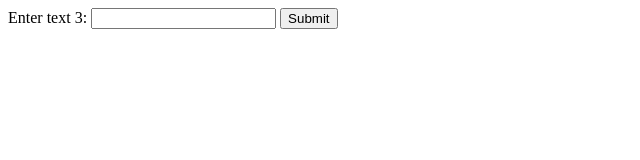
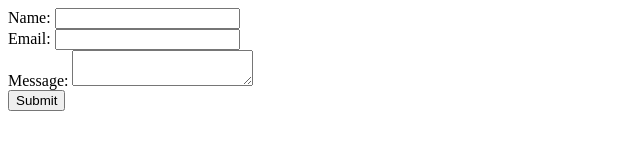
Before and after one commit to siddu71/Simpleform, a plain HTML site: page src/main/webapp/index.html in a window 1280 px wide. Shown: the whole page, without its empty margins (0-640 px from the left). Drawn offline with Linux system fonts and the light colour scheme.

Commit message:
Update index.html

```diff
--- a/src/main/webapp/index.html
+++ b/src/main/webapp/index.html
@@ -2,13 +2,20 @@
 <html>
 
 <head>
-    <title>Simple Form</title>
+    <title>Contact Form</title>
 </head>
 
 <body>
-    <form method="POST" action="formsubmit">
-        <label for="inputField">Enter text 3:</label>
-        <input type="text" id="inputField" name="inputField">
+    <form method="POST" action="submit-form">
+        <label for="nameField">Name:</label>
+        <input type="text" id="nameField" name="nameField">
+        <br>
+        <label for="emailField">Email:</label>
+        <input type="email" id="emailField" name="emailField">
+        <br>
+        <label for="messageField">Message:</label>
+        <textarea id="messageField" name="messageField"></textarea>
+        <br>
         <button type="submit">Submit</button>
     </form>
 </body>
```
